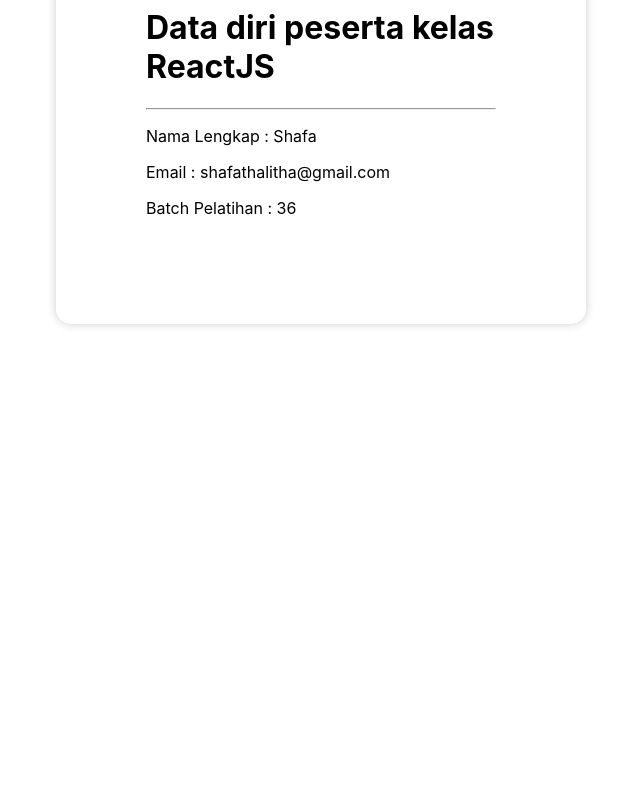
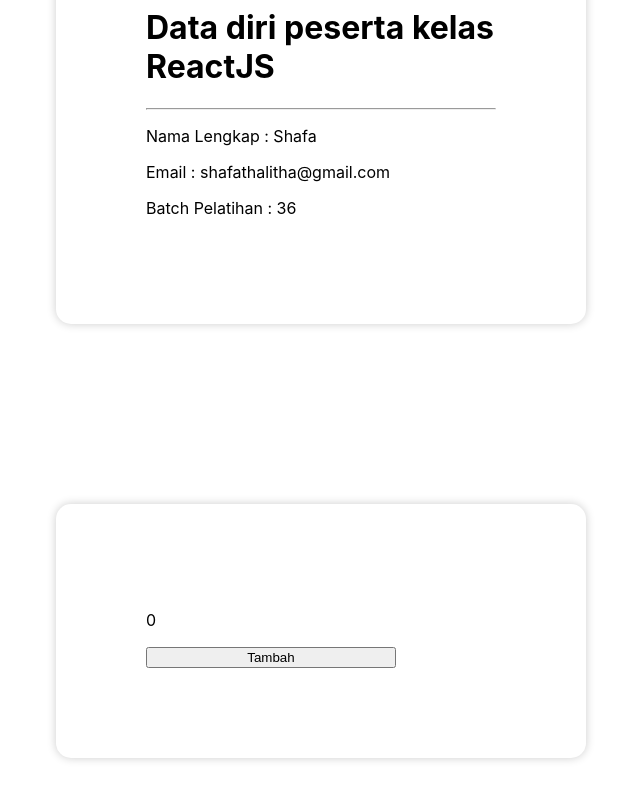
Before and after one commit to shafatalitha/Mini_Project, a React (Create React App) app: page / in a window 1280 px wide. Shown: the part 779-1579 px from the top of the page, without its empty margins (124-764 px from the left). Before the commit the page ends 1283 px from the top, so only its background shows below. Built offline with nearby package versions, Linux system fonts and the light colour scheme.

Commit message:
belajar use state counter

```diff
--- a/src/App.js
+++ b/src/App.js
@@ -1,12 +1,12 @@
 import Card from './Component/Card';
 import Card2 from './Component/Card2';
-
+import Counter from './Component/Counter';
 function App() {
   return (
     <div className="App">
       <Card/>
       <Card2/>
-
+      <Counter/>
     </div>
   );
 }
--- /dev/null
+++ b/src/Component/Counter.js
@@ -0,0 +1,19 @@
+import { useState } from "react"
+
+const Counter=()=>{
+
+    const [count,setCount]= useState(0);
+    if (count>10){
+        return alert("jumlah angka lebih dari 10")
+    }
+    return(
+        <div className="kotak">
+            <p>{count}</p>
+            <button onClick={()=> setCount(count+1)}>Tambah</button>
+        </div>
+    )
+
+    }
+
+
+    export default Counter;
--- a/src/Component/styles.css
+++ b/src/Component/styles.css
@@ -9,10 +9,15 @@
 /* Box shadow ada diluar margin, ga mempengaruhi margin */
 /* pake hr di html buat bikin garis */
 .kotak {
-    margin : 180px;
-    width:350px;
-    box-shadow: 0px 0px 10px rgba(0,0,0,0.2);
-    padding: 90px 90px;
-    border-radius: 15px;
-    overflow:hidden;
+  margin: 180px;
+  width: 350px;
+  box-shadow: 0px 0px 10px rgba(0, 0, 0, 0.2);
+  padding: 90px 90px;
+  border-radius: 15px;
+  overflow: hidden;
 }
+
+button {
+ width: 250px;
+
+}
```
